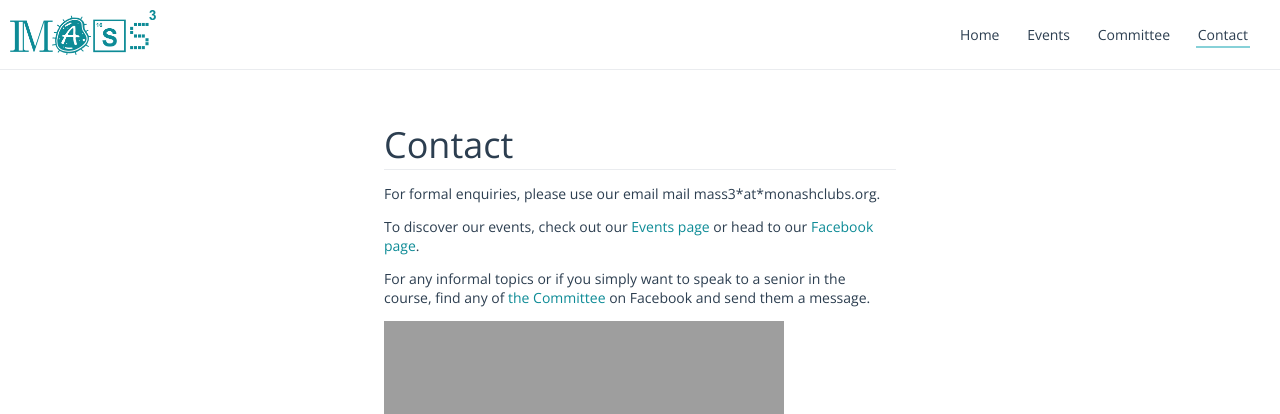
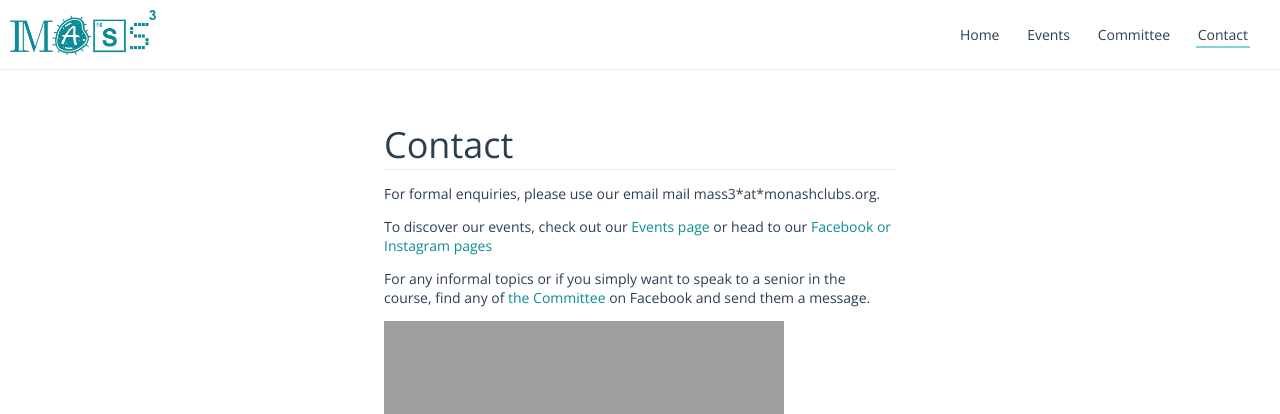
Before and after one commit to masscubed/masscubed.com, a Jekyll site: the page contact/index.html, which Jekyll copies as it is, in a window 1280 px wide. Shown: the top 414 px of the page. Built offline with Jekyll 4.4.1, drawn with Linux system fonts in a browser that asks for light colours.

Commit message:
updated contact page

```diff
--- a/contact/index.html
+++ b/contact/index.html
@@ -38,7 +38,10 @@
         To discover our events, check out our <a href="events/">Events
         page</a> or head to our
         <a href="https://www.facebook.com/groups/masscubed/">Facebook
-          page</a>.
+        </a>
+        <a> or </a>
+        <a href="https://instagram.com/mass3monash?igshid=MzRlODBiNWFlZA==">Instagram</a>
+        <a> pages </a>
       </p>
       <p>
         For any informal topics or if you simply want to speak to a senior in
```
